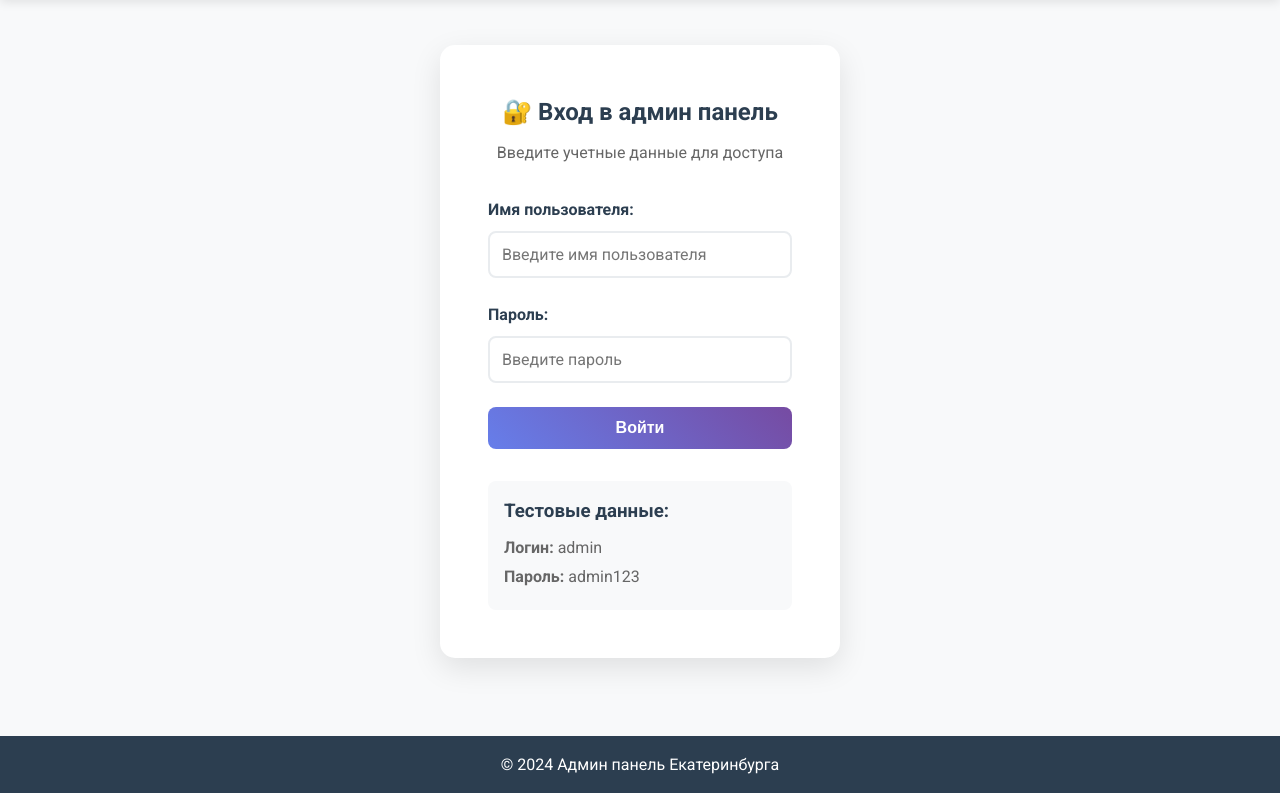
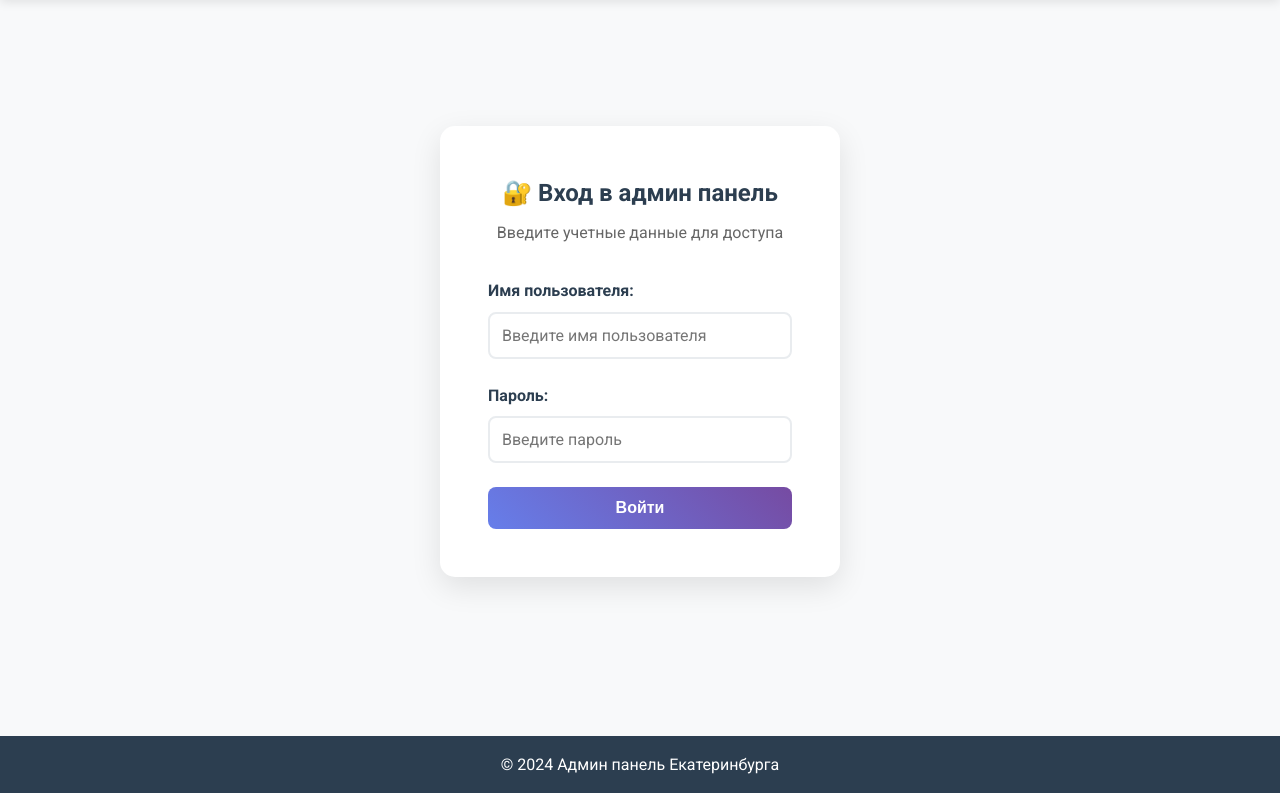
Before and after one commit to denis333rus/ECBRP, a Flask app: page /admin/login in a window 1280 px wide. Shown: the part 74-867 px from the top of the page. Run offline with Flask 3, Linux system fonts and the light colour scheme; some libraries are stand-ins or nearby versions.

Commit message:
Update login.html

```diff
--- a/templates/admin/login.html
+++ b/templates/admin/login.html
@@ -25,12 +25,6 @@
 
             <button type="submit" class="login-btn">Войти</button>
         </form>
-
-        <div class="login-info">
-            <h3>Тестовые данные:</h3>
-            <p><strong>Логин:</strong> admin</p>
-            <p><strong>Пароль:</strong> admin123</p>
-        </div>
     </div>
 </div>
 {% endblock %}
```
